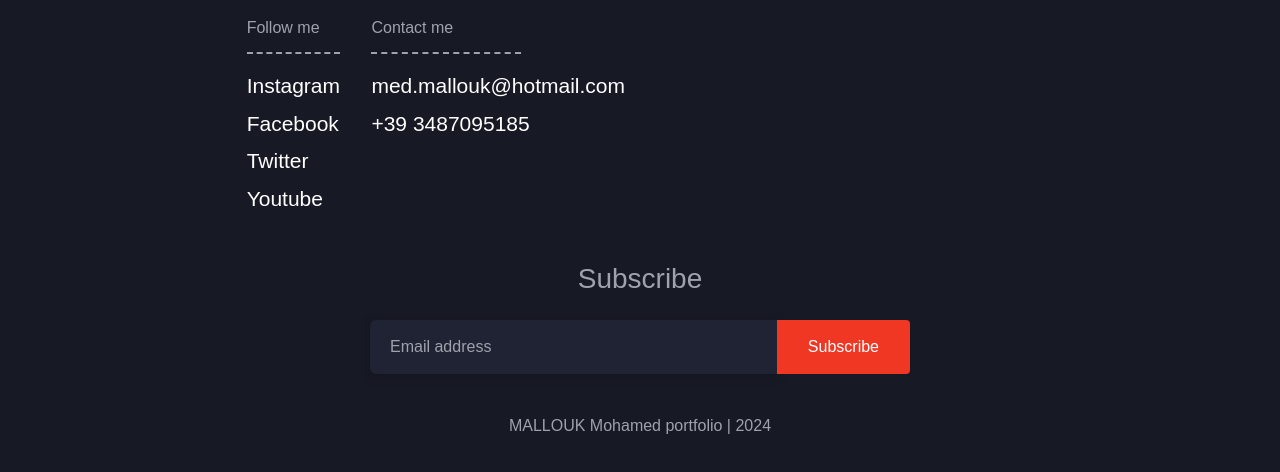
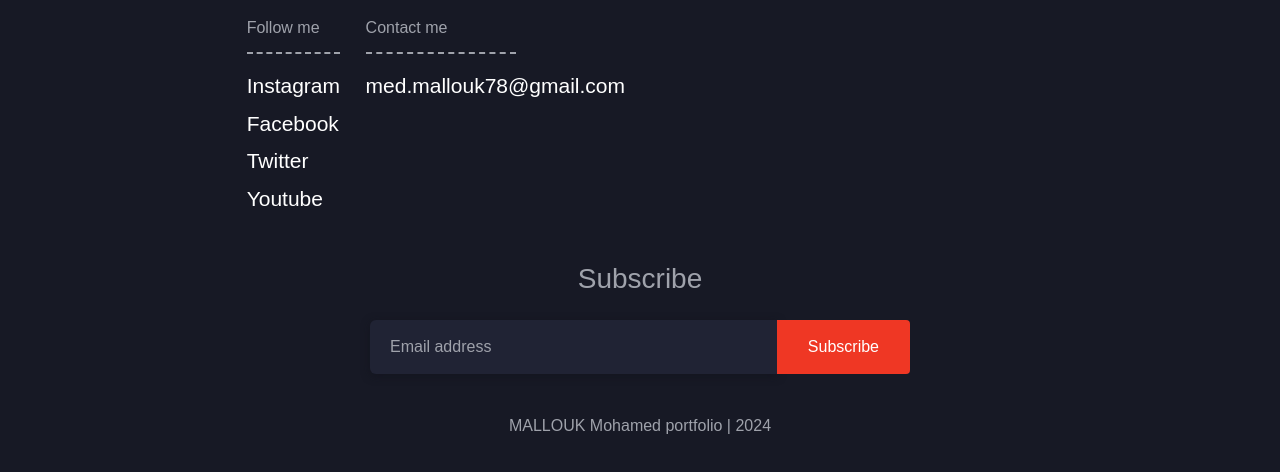
Before and after one commit to medmllk/Portfolio, a plain HTML site: page index.html in a window 1280 px wide. Shown: the part 6163-6635 px from the top of the page. Drawn offline with Linux system fonts and the light colour scheme; some packages are replaced by stand-ins of ours; a script that the page names is missing; a web font is replaced by a local one.

Commit message:
index.html

```diff
--- a/index.html
+++ b/index.html
@@ -1275,8 +1275,8 @@
             <p>Contact me</p>
             <hr class="divider">
             <ul class="list-unstyled">
-              <li>med.mallouk@hotmail.com</li>
-              <li>+39 3487095185</li>
+              <li>med.mallouk78@gmail.com</li>
+              <!--<li>+39 3487095185</li>-->
               <!--<li>+813023</li>-->
             </ul>
           </div>
```
